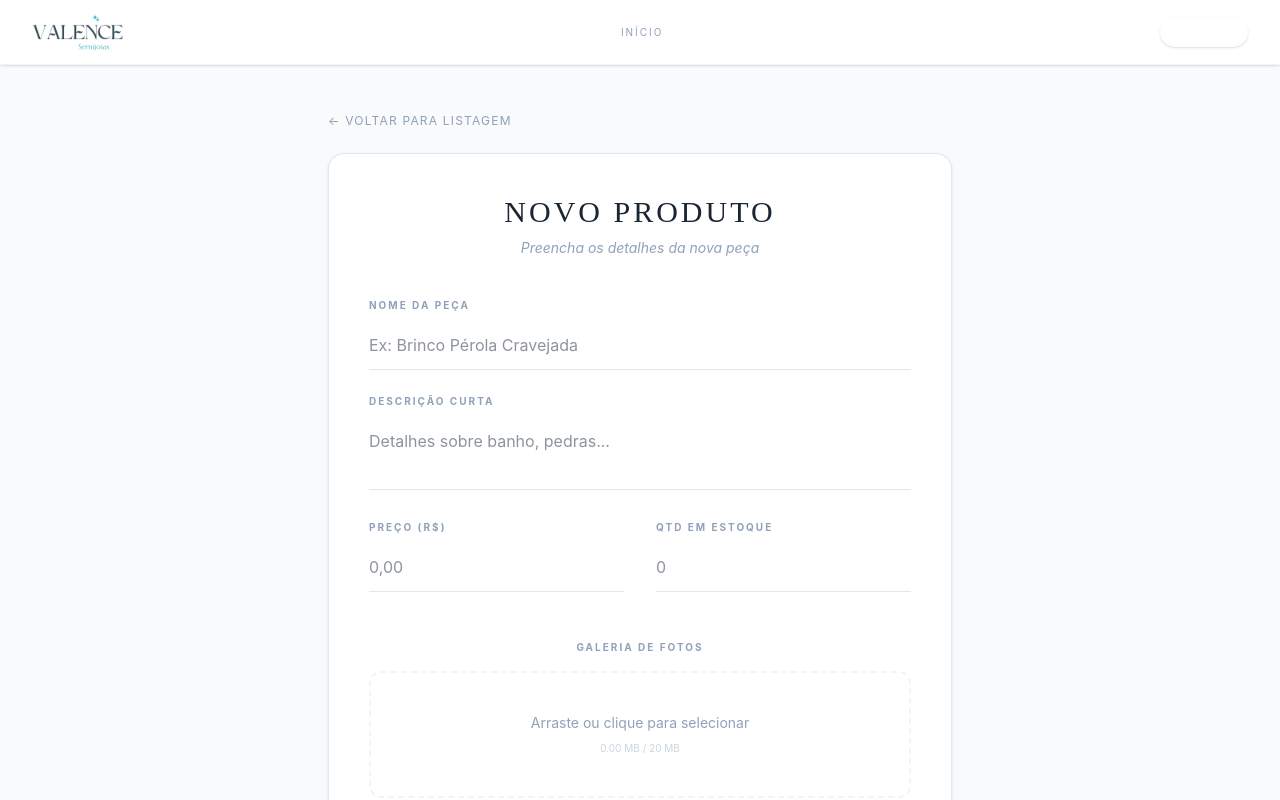
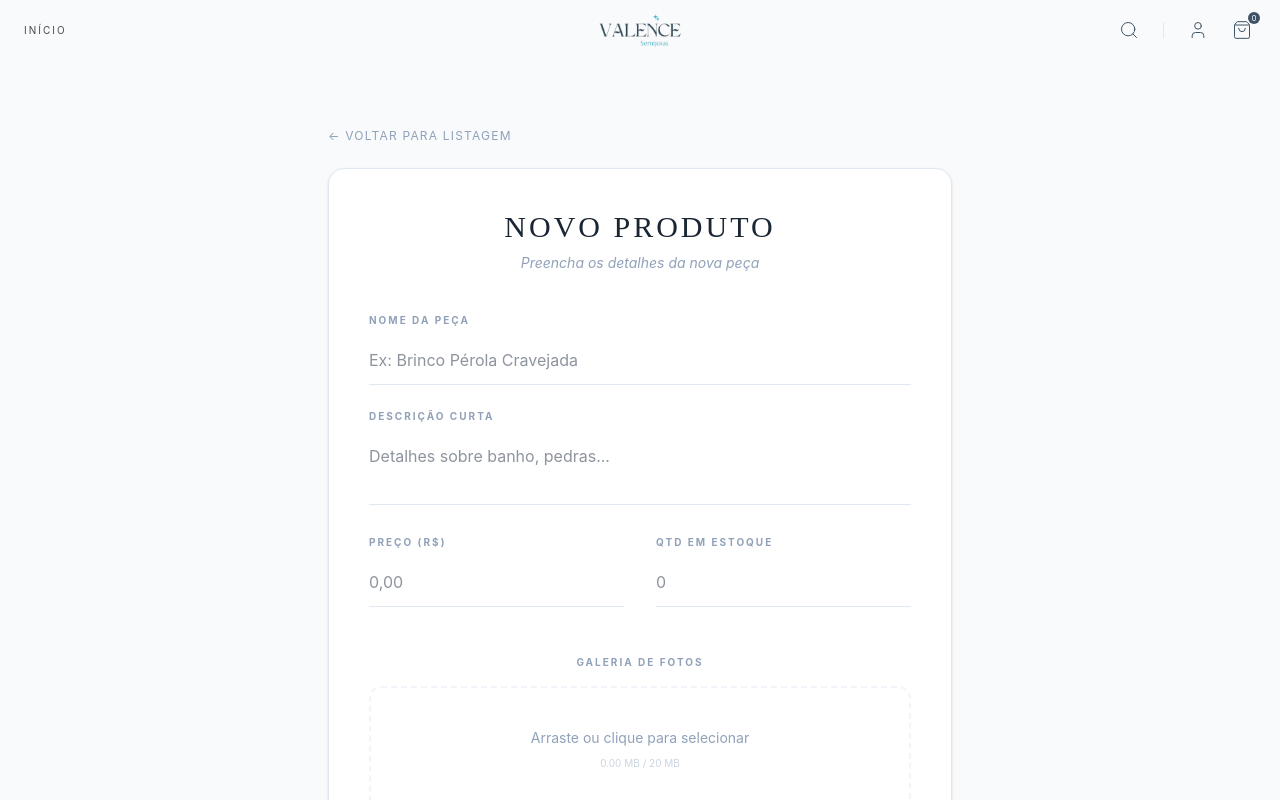
Before and after one commit to lima-12/valence-manager, a Next.js app: page /admin/novo in a window 1280 px wide. Shown: the top 800 px of the page. Built offline with nearby package versions, Linux system fonts and the light colour scheme; no server answers.

Commit message:
refactor: ajustar layout do header e adicionar scroll blur

```diff
--- a/components/Header.tsx
+++ b/components/Header.tsx
@@ -5,132 +5,212 @@ import Image from 'next/image'
 import Link from 'next/link'
 import { usePathname, useRouter } from 'next/navigation'
 import { createBrowserClient } from '@supabase/ssr'
+import { User, Search, Menu, X, LogOut, ShoppingBag } from 'lucide-react'
+import { motion, AnimatePresence } from 'framer-motion'
 
 export default function Header() {
   const [isMenuOpen, setIsMenuOpen] = useState(false)
+  const [isSearchOpen, setIsSearchOpen] = useState(false)
+  const [scrolled, setScrolled] = useState(false)
   const [user, setUser] = useState<any>(null)
+
   const pathname = usePathname()
   const router = useRouter()
 
-  // Inicializa o cliente para checar sessão no navegador
   const supabase = createBrowserClient(
     process.env.NEXT_PUBLIC_SUPABASE_URL!,
     process.env.NEXT_PUBLIC_SUPABASE_ANON_KEY!
   )
 
-  // Monitora se o usuário está logado
+  useEffect(() => {
+    const handleScroll = () => setScrolled(window.scrollY > 20)
+    window.addEventListener('scroll', handleScroll)
+    return () => window.removeEventListener('scroll', handleScroll)
+  }, [])
+
   useEffect(() => {
     const getUser = async () => {
       const { data: { user } } = await supabase.auth.getUser()
       setUser(user)
     }
     getUser()
-  }, [pathname]) // Re-checa sempre que mudar de página
+  }, [pathname])
 
   const handleLogout = async () => {
     await supabase.auth.signOut()
+    setUser(null)
     router.push('/')
     router.refresh()
   }
 
-  const isAdminPath = pathname.startsWith('/admin')
-
   return (
     <>
-      <header className="bg-white shadow-sm sticky top-0 z-40 border-b border-slate-100">
-        <div className="max-w-7xl mx-auto px-4 sm:px-6 lg:px-8 py-3">
-          <div className="flex items-center justify-between gap-4">
+      <header
+        className={`fixed top-0 left-0 right-0 z-50 transition-all duration-500 ${
+          scrolled
+            ? 'bg-white/90 backdrop-blur-md shadow-sm py-2'
+            : 'bg-transparent py-4'
+        }`}
+      >
+        <div className="max-w-7xl mx-auto px-6 flex items-center justify-between relative">
 
-            {/* BLOCO ESQUERDA: MENU MOBILE + LOGO */}
-            <div className="flex items-center gap-4">
+          {/* 1. ESQUERDA: NAVEGAÇÃO (DESKTOP) E MENU (MOBILE) */}
+          <div className="flex items-center flex-1">
             <button
               onClick={() => setIsMenuOpen(true)}
-                className="md:hidden p-2 text-valence-main hover:bg-slate-50 rounded-full transition-colors"
+              className="md:hidden text-primary p-1"
             >
-                <svg className="w-6 h-6" fill="none" stroke="currentColor" viewBox="0 0 24 24">
-                  <path strokeLinecap="round" strokeLinejoin="round" strokeWidth={2} d="M4 6h16M4 12h16M4 18h16" />
-                </svg>
+              <Menu size={22} strokeWidth={1.2} />
             </button>
 
-              <Link href="/" className="flex-shrink-0">
+            <nav className="hidden md:flex items-center gap-8">
+              <Link href="/" className={`text-[10px] uppercase tracking-[0.2em] transition ${pathname === '/' ? 'text-primary font-bold' : 'text-muted-foreground hover:text-primary'}`}>
+                Início
+              </Link>
+              {/* <Link href="/colecao" className="text-[10px] uppercase tracking-[0.2em] text-muted-foreground hover:text-primary transition">
+                Coleção
+              </Link> */}
+            </nav>
+          </div>
+
+          {/* 2. CENTRO: LOGO (SEMPRE CENTRALIZADA) */}
+          <div className="absolute left-1/2 -translate-x-1/2 flex-shrink-0">
+            <Link href="/">
               <Image
                 src="/logo-valence.png"
                 alt="Valence Semijoias"
-                  width={120}
-                  height={40}
+                width={130}
+                height={45}
                 priority
-                  className="h-8 w-auto md:h-10"
+                className={`transition-all duration-500 ${scrolled ? 'h-7 w-auto' : 'h-9 w-auto'}`}
               />
             </Link>
           </div>
 
-            {/* NAV DESKTOP */}
-            <nav className="hidden md:flex items-center gap-8">
-              <Link href="/" className={`text-[10px] uppercase tracking-[0.2em] transition ${pathname === '/' ? 'text-valence-main font-bold' : 'text-slate-400 hover:text-valence-main'}`}>
-                Início
+          {/* 3. DIREITA: BUSCA, USER, SACOLA */}
+          <div className="flex items-center gap-2 md:gap-4 flex-1 justify-end">
+
+            {/* Campo de Busca Expansível (Desktop) */}
+            <div className="hidden md:flex items-center">
+              <AnimatePresence>
+                {isSearchOpen && (
+                  <motion.input
+                    initial={{ width: 0, opacity: 0 }}
+                    animate={{ width: 160, opacity: 1 }}
+                    exit={{ width: 0, opacity: 0 }}
+                    type="text"
+                    placeholder="BUSCAR..."
+                    className="bg-transparent border-b border-primary/30 text-[9px] tracking-[0.2em] uppercase focus:outline-none mr-2 pb-1"
+                    autoFocus
+                  />
+                )}
+              </AnimatePresence>
+              <button onClick={() => setIsSearchOpen(!isSearchOpen)} className="p-1 text-primary hover:scale-110 transition">
+                <Search size={20} strokeWidth={1.2} />
+              </button>
+            </div>
+
+            {/* Busca Mobile (Apenas ícone) */}
+            <button onClick={() => setIsSearchOpen(!isSearchOpen)} className="md:hidden p-1 text-primary">
+              <Search size={20} strokeWidth={1.2} />
+            </button>
+
+            {/* Divisor Sutil no Desktop */}
+            <div className="hidden md:block h-4 w-[1px] bg-slate-200 mx-1" />
+
+            {/* User / Admin */}
+            {user ? (
+              <div className="flex items-center gap-2">
+                <Link href="/admin" className="p-1 text-primary hover:scale-110 transition" title="Painel Admin">
+                  <User size={20} strokeWidth={1.2} />
                 </Link>
+                <button onClick={handleLogout} className="hidden md:block p-1 text-red-400/70 hover:text-red-600 transition">
+                  <LogOut size={16} strokeWidth={1.2} />
+                </button>
+              </div>
+            ) : (
+              <Link href="/login" className="p-1 text-primary hover:scale-110 transition">
+                <User size={20} strokeWidth={1.2} />
+              </Link>
+            )}
+
+            {/* Carrinho */}
+            <Link href="/carrinho" className="p-1 text-primary hover:scale-110 transition relative">
+              <ShoppingBag size={20} strokeWidth={1.2} />
+              <span className="absolute -top-1 -right-1 bg-primary text-white text-[8px] w-3 h-3 flex items-center justify-center rounded-full">0</span>
+            </Link>
+          </div>
+        </div>
+
+        {/* INPUT DE BUSCA MOBILE (ABRE ABAIXO DO HEADER) */}
+        <AnimatePresence>
+          {isSearchOpen && (
+            <motion.div
+              initial={{ height: 0, opacity: 0 }}
+              animate={{ height: 'auto', opacity: 1 }}
+              exit={{ height: 0, opacity: 0 }}
+              className="md:hidden bg-white border-t border-slate-50 px-6 py-4 overflow-hidden"
+            >
+              <input
+                type="text"
+                placeholder="O QUE VOCÊ PROCURA?"
+                className="w-full bg-slate-50 border-none rounded-none p-3 text-[10px] tracking-[0.2em] uppercase focus:ring-1 focus:ring-primary/20 outline-none"
+                autoFocus
+              />
+            </motion.div>
+          )}
+        </AnimatePresence>
+      </header>
+
+      {/* MENU MOBILE LATERAL */}
+      <AnimatePresence>
+        {isMenuOpen && (
+          <>
+            <motion.div
+              initial={{ opacity: 0 }}
+              animate={{ opacity: 1 }}
+              exit={{ opacity: 0 }}
+              onClick={() => setIsMenuOpen(false)}
+              className="fixed inset-0 bg-accent/40 backdrop-blur-sm z-[60] md:hidden"
+            />
+            <motion.aside
+              initial={{ x: '-100%' }}
+              animate={{ x: 0 }}
+              exit={{ x: '-100%' }}
+              className="fixed top-0 left-0 bottom-0 w-72 bg-background z-[70] shadow-2xl md:hidden"
+            >
+              <div className="p-8 flex flex-col h-full">
+                <div className="flex justify-between items-center mb-12">
+                  <span className="font-serif text-primary text-xl tracking-widest uppercase">Menu</span>
+                  <button onClick={() => setIsMenuOpen(false)}><X size={24} strokeWidth={1} /></button>
+                </div>
+
+                <nav className="space-y-8">
+                  <Link href="/" onClick={() => setIsMenuOpen(false)} className="block text-xs uppercase tracking-[0.3em] text-primary">Início</Link>
+                  <Link href="/colecao" onClick={() => setIsMenuOpen(false)} className="block text-xs uppercase tracking-[0.3em] text-primary">Coleção</Link>
                   {user && (
-                <Link href="/admin" className={`text-[10px] uppercase tracking-[0.2em] transition ${isAdminPath ? 'text-valence-main font-bold' : 'text-slate-400 hover:text-valence-main'}`}>
-                  Gestão
-                </Link>
+                    <Link href="/admin" onClick={() => setIsMenuOpen(false)} className="block text-xs uppercase tracking-[0.3em] text-primary font-bold">Gerenciamento</Link>
                   )}
                 </nav>
 
-            {/* BOTÃO DE AÇÃO (LOGADO OU NÃO) */}
-            <div className="flex items-center gap-4">
+                <div className="mt-auto pt-8 border-t border-slate-100">
                   {user ? (
-                 <button
-                  onClick={handleLogout}
-                  className="text-[10px] font-bold text-red-400 hover:text-red-600 uppercase tracking-widest transition"
-                 >
-                   Sair
+                    <button onClick={handleLogout} className="flex items-center gap-2 text-[10px] uppercase tracking-widest text-red-400 font-bold">
+                      <LogOut size={16} /> Sair
                     </button>
                   ) : (
-                 <Link
-                   href="/login"
-                   className="bg-valence-main text-white px-5 py-2 rounded-full text-[9px] font-bold uppercase tracking-[0.2em] shadow-sm hover:bg-valence-deep transition"
-                 >
-                   Entrar
+                    <Link href="/login" onClick={() => setIsMenuOpen(false)} className="flex items-center gap-2 text-[10px] uppercase tracking-widest text-primary font-bold">
+                      <User size={16} /> Entrar
                     </Link>
                   )}
                 </div>
+              </div>
+            </motion.aside>
+          </>
+        )}
+      </AnimatePresence>
 
-          </div>
-        </div>
-      </header>
-
-      {/* MENU MOBILE LATERAL (O SANDUÍCHE) */}
-      <div
-        className={`fixed inset-0 bg-slate-900/50 z-50 transition-opacity duration-300 md:hidden ${
-          isMenuOpen ? 'opacity-100 visible' : 'opacity-0 invisible'
-        }`}
-        onClick={() => setIsMenuOpen(false)}
-      >
-        <aside
-          className={`fixed top-0 left-0 bottom-0 w-64 bg-white shadow-2xl transform transition-transform duration-300 ${
-            isMenuOpen ? 'translate-x-0' : '-translate-x-full'
-          }`}
-          onClick={(e) => e.stopPropagation()}
-        >
-          <div className="p-6 border-b border-slate-50 flex justify-between items-center">
-            <span className="font-serif text-valence-main font-bold uppercase tracking-widest">Menu</span>
-            <button onClick={() => setIsMenuOpen(false)} className="text-slate-300 hover:text-red-500">✕</button>
-          </div>
-          <nav className="p-6 space-y-4">
-            <Link href="/" onClick={() => setIsMenuOpen(false)} className="block text-xs uppercase tracking-widest text-slate-600">Início</Link>
-            {user && (
-              <Link href="/admin" onClick={() => setIsMenuOpen(false)} className="block text-xs uppercase tracking-widest text-valence-main font-bold">Painel Gestão</Link>
-            )}
-            <div className="pt-4 border-t border-slate-50">
-               {user ? (
-                 <button onClick={handleLogout} className="text-xs uppercase tracking-widest text-red-400">Sair da Conta</button>
-               ) : (
-                 <Link href="/login" onClick={() => setIsMenuOpen(false)} className="text-xs uppercase tracking-widest text-valence-main">Fazer Login</Link>
-               )}
-            </div>
-          </nav>
-        </aside>
-      </div>
+      {!scrolled && <div className="h-16 md:h-20" />}
     </>
   )
 }
```
Lines whose indentation alone changed are shown as unchanged.
